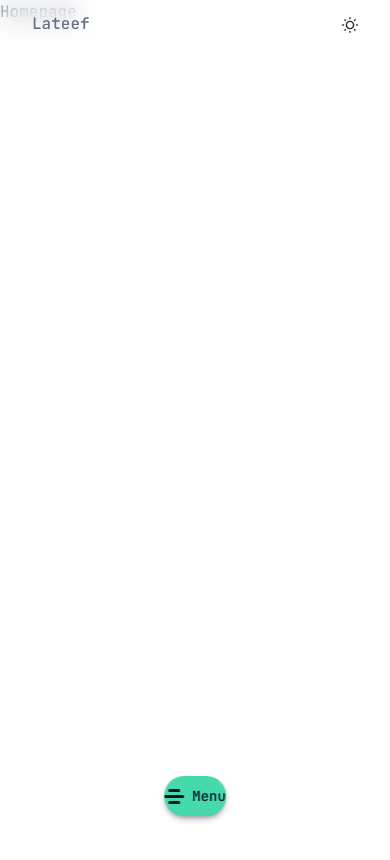
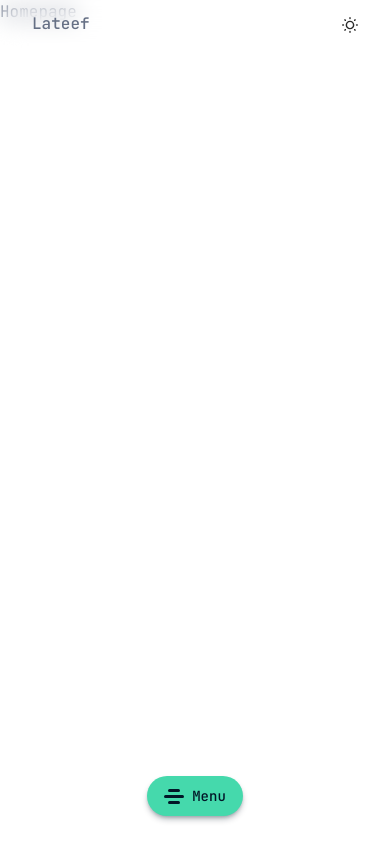
Before and after one commit to ayoblt/next-portfolio, a Next.js app: page / in a window 390 px wide. Shown: the top 860 px of the page. Built offline with nearby package versions, Linux system fonts and the light colour scheme.

Commit message:
remove w-fit from menu toggler

```diff
--- a/components/navbar/mobile-menu-toggler.tsx
+++ b/components/navbar/mobile-menu-toggler.tsx
@@ -9,7 +9,7 @@ const MobileMenuToggler = () => {
   return (
     <div
       onClick={handleToggle}
-      className={`fixed md:hidden antialiased backdrop-blur-xl flex items-center justify-center bg-primary dark:bg-backgroundDarker hover:bg-backgroundDarker/60 shadow-md dark:shadow-[3px_0px_150px_2px] shadow-[#011627]/30 rounded-full cursor-pointer bottom-7 left-1/2 -translate-x-1/2 z-50 w-fit transition-all duration-300
+      className={`fixed md:hidden antialiased backdrop-blur-xl flex items-center justify-center bg-primary dark:bg-backgroundDarker hover:bg-backgroundDarker/60 shadow-md dark:shadow-[3px_0px_150px_2px] shadow-[#011627]/30 rounded-full cursor-pointer bottom-7 left-1/2 -translate-x-1/2 z-50 transition-all duration-300
         ${isOpen ? "gap-0 h-10 w-10" : "gap-2 h-10 w-24"}
       `}
     >
```
